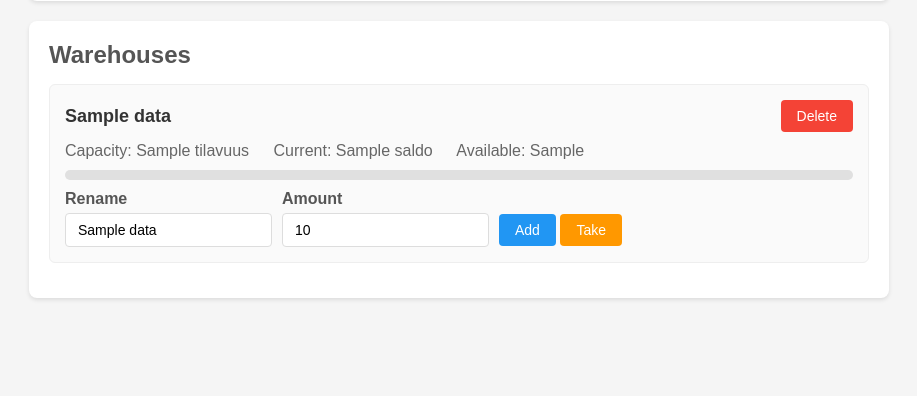
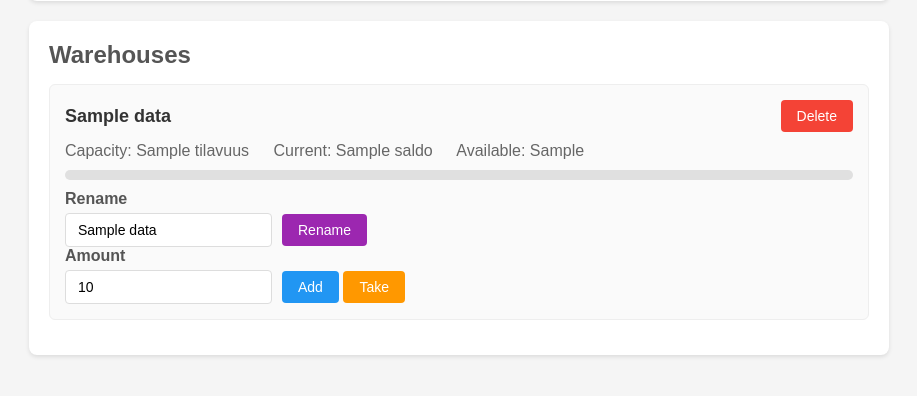
Before and after one commit to tontsa28/ohtuvarasto, a Flask app: template src/templates/index.html in a window 1280 px wide. Shown: the part 226-622 px from the top of the page, without its empty margins (181-1098 px from the left). Run offline with Flask 3, Linux system fonts and the light colour scheme; the template is opened without the code that fills it: most values are stand-ins (such as "Sample title", 1, 10 or a date in 2020).

Commit message:
Separate rename functionality from add/take buttons
Co-authored-by: tontsa28 <70319189+tontsa28@users.noreply.github.com>

```diff
--- a/src/app.py
+++ b/src/app.py
@@ -57,9 +57,6 @@ def handle_edit_action(varasto, action, amount):
 
 
 def process_edit(data):
-    name = request.form.get("name", "").strip()
-    if name:
-        data["name"] = name
     try:
         amount = float(request.form.get("amount", 0))
         handle_edit_action(data["varasto"], request.form.get("action"), amount)
@@ -75,6 +72,16 @@ def edit(warehouse_id):
     return redirect(url_for("index"))
 
 
+@app.route("/rename/<int:warehouse_id>", methods=["POST"])
+def rename(warehouse_id):
+    data = store.get(warehouse_id)
+    if data:
+        name = request.form.get("name", "").strip()
+        if name:
+            data["name"] = name
+    return redirect(url_for("index"))
+
+
 @app.route("/delete/<int:warehouse_id>", methods=["POST"])
 def delete(warehouse_id):
     store.remove(warehouse_id)
--- a/src/templates/index.html
+++ b/src/templates/index.html
@@ -86,6 +86,13 @@
         }
         .btn-delete:hover {
             background-color: #d32f2f;
+        }
+        .btn-rename {
+            background-color: #9C27B0;
+            color: white;
+        }
+        .btn-rename:hover {
+            background-color: #7B1FA2;
         }
         .warehouse-card {
             background: #fafafa;
@@ -190,12 +197,20 @@
                     <div class="progress-fill" style="width: 0%;"></div>
                     {% endif %}
                 </div>
-                <form action="/edit/{{ id }}" method="post">
+                <form action="/rename/{{ id }}" method="post">
                     <div class="warehouse-actions">
                         <div>
                             <label for="name-{{ id }}">Rename</label>
                             <input type="text" id="name-{{ id }}" name="name" value="{{ data.name }}">
                         </div>
+                        <div>
+                            <label>&nbsp;</label>
+                            <button type="submit" class="btn-rename">Rename</button>
+                        </div>
+                    </div>
+                </form>
+                <form action="/edit/{{ id }}" method="post">
+                    <div class="warehouse-actions">
                         <div>
                             <label for="amount-{{ id }}">Amount</label>
                             <input type="number" id="amount-{{ id }}" name="amount" min="0" step="0.1" value="10">
```
Also changed, not shown: src/tests/app_test.py (+10 -4 lines).
